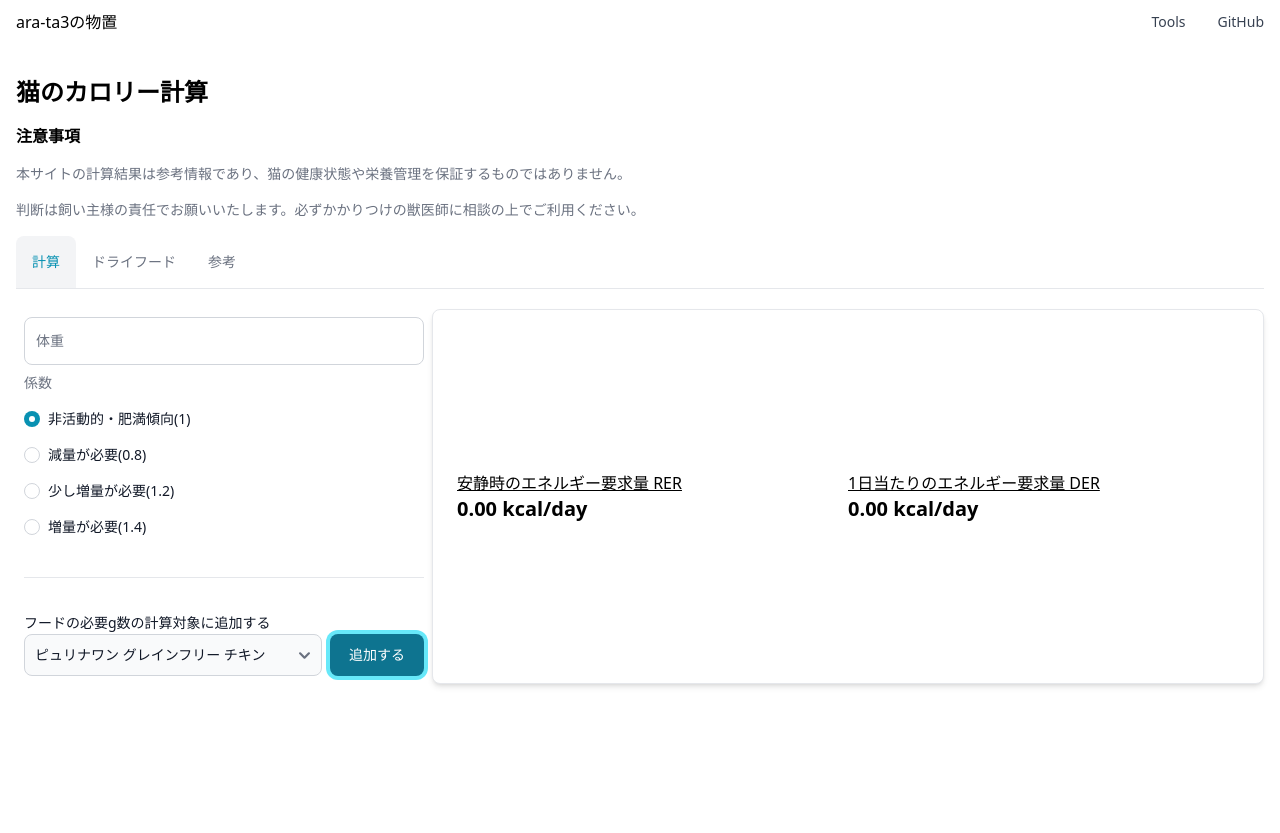
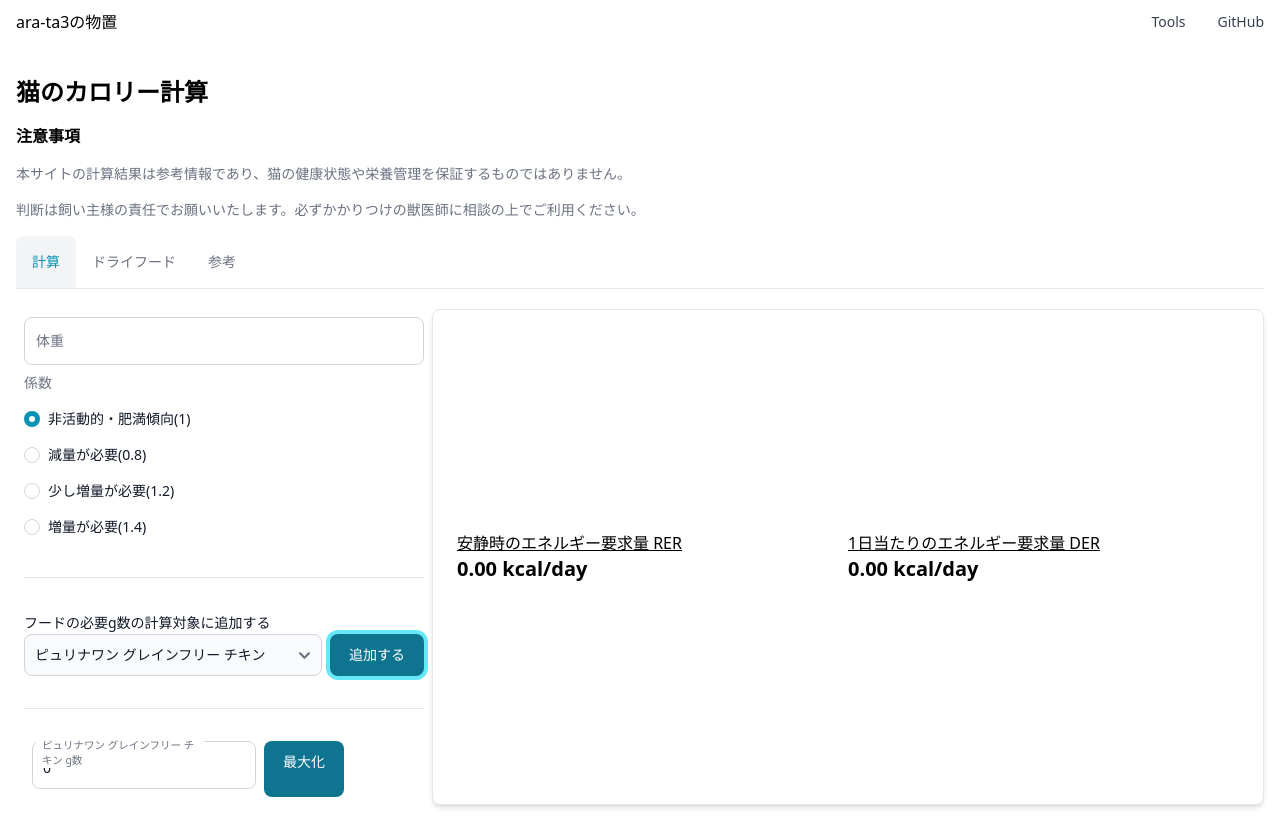
Before and after one commit to ara-ta3/ara-ta3.github.io, a React (Vite) app: page /cat/calorie in a window 1280 px wide. Both pictures are taken after a click on the button "追加する". Before the commit the page ends 800 px from the top, so only its background shows below. Built offline with nearby package versions, Linux system fonts and the light colour scheme.

Commit message:
Add calculateTargets

```diff
--- a/src/components/cats/CalorieCalculator.tsx
+++ b/src/components/cats/CalorieCalculator.tsx
@@ -43,8 +43,52 @@ const CalorieCalculator: React.FC<{
                 return <option key={f.id}>{f.name}</option>;
               })}
             </Select>
-            <Button className="whitespace-nowrap">追加する</Button>
+            <Button
+              className="whitespace-nowrap"
+              onClick={() =>
+                props.setCalculateTargets([{ foodId: 1, grams: 0 }])
+              }
+            >
+              追加する
+            </Button>
           </div>
+        </div>
+        <HR />
+        <div>
+          {props.calculateTargets.map((t) => {
+            const f = DryFoods.find((x) => x?.id === t.foodId);
+            if (f === undefined) {
+              return <></>;
+            }
+            return (
+              <div key={t.foodId} className="flex item-center gap-2 px-2">
+                <FloatingLabel
+                  className="w-full"
+                  variant="outlined"
+                  label={f.name + " g数"}
+                  type="number"
+                  value={t.grams}
+                  step="any"
+                  onChange={(e) => console.log(e.target.value)}
+                />
+                <Button
+                  className="whitespace-nowrap"
+                  onClick={() => {
+                    props.setCalculateTargets([
+                      {
+                        foodId: 1,
+                        grams: Math.round(
+                          ((props.calculated?.der ?? 0) / f.kcalPer100) * 100
+                        ),
+                      },
+                    ]);
+                  }}
+                >
+                  最大化
+                </Button>
+              </div>
+            );
+          })}
         </div>
       </div>
       <Card className="flex flex-col grid-item col-span-2">
--- a/src/hooks/cats/useCatCalculator.ts
+++ b/src/hooks/cats/useCatCalculator.ts
@@ -13,6 +13,8 @@ export interface CatCalculatorState {
     der: number;
     simpleRer: number;
   } | null;
+  calculateTargets: CalculateTarget[];
+  setCalculateTargets: (v: CalculateTarget[]) => void;
 }
 
 export interface CatCalculatedResultState {
@@ -21,12 +23,18 @@ export interface CatCalculatedResultState {
   simpleRer: number;
 }
 
+export interface CalculateTarget {
+  foodId: number;
+  grams: number;
+}
+
 export default function (): CatCalculatorState {
   const { weight, setWeight } = useWeight();
   const { multiplier, setMultiplier } = useMultiplier();
   const [calculated, setCalculated] = useState<CatCalculatedResultState | null>(
     null
   );
+  const [targets, setTargets] = useState<CalculateTarget[]>([]);
 
   useEffect(() => {
     const parsedWeight = parseFloat(weight);
@@ -47,5 +55,7 @@ export default function (): CatCalculatorState {
     multiplier,
     setMultiplier,
     calculated,
+    calculateTargets: targets,
+    setCalculateTargets: setTargets,
   };
 }
```
